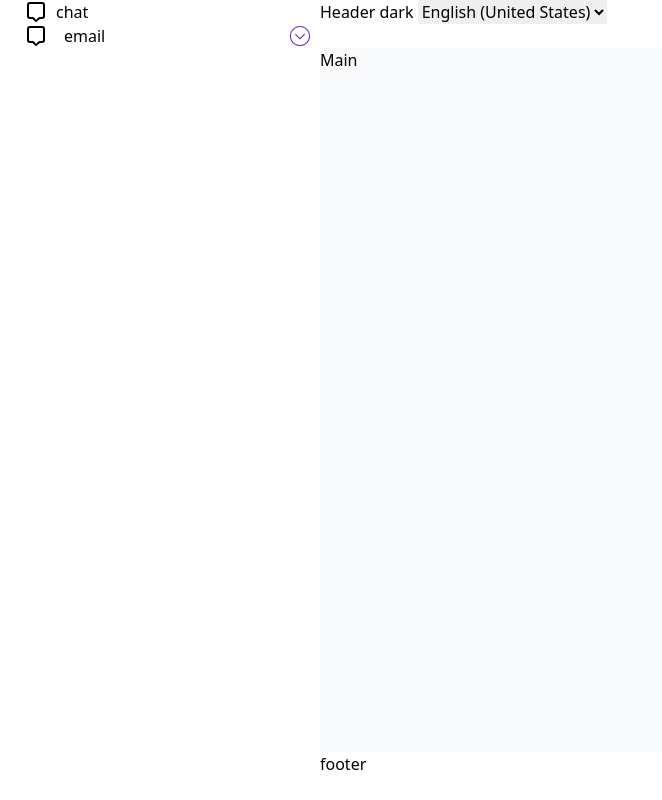
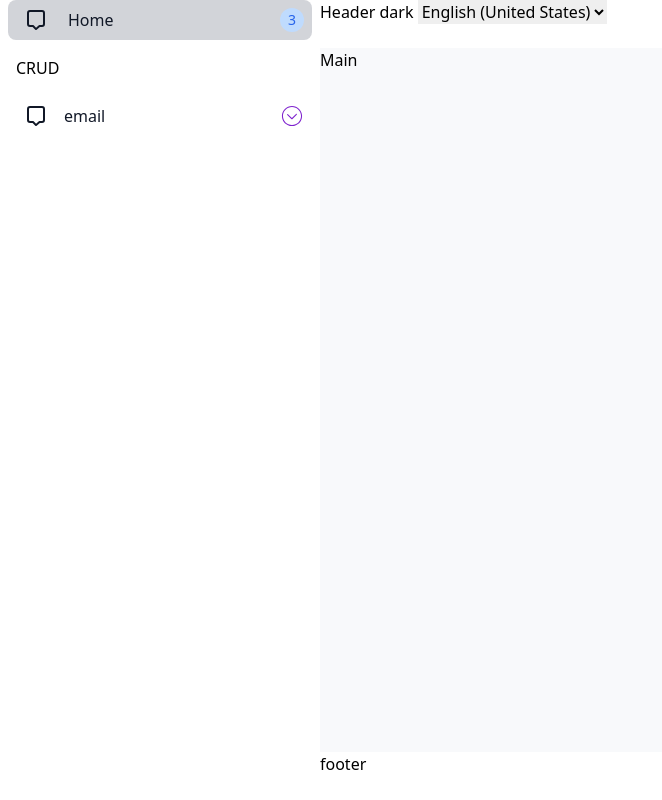
Before and after one commit to alighafoori/dashveltekit, a SvelteKit app: page / in a window 1280 px wide. Shown: the whole page, without its empty margins (0-662 px from the left). Built offline with nearby package versions, Linux system fonts and the light colour scheme.

Commit message:
working on sidebar

```diff
--- a/package.json
+++ b/package.json
@@ -29,6 +29,7 @@
 		"prettier-plugin-svelte": "^3.0.0",
 		"svelte": "^4.1.0",
 		"svelte-check": "^3.4.6",
+		"svelte-preprocess": "^5.0.4",
 		"tailwindcss": "^3.3.3",
 		"tslib": "^2.6.0",
 		"typescript": "^5.1.6",
--- /dev/null
+++ b/src/components/sidebar/category.svelte
@@ -0,0 +1,8 @@
+<script lang="ts">
+    export let text:string
+</script>
+<li>
+    <div class="p-4">
+        <p class="text=[#FFE0E0]">{text}</p>
+    </div>
+</li>
--- a/src/components/sidebar/collapsibleMenu.svelte
+++ b/src/components/sidebar/collapsibleMenu.svelte
@@ -5,7 +5,7 @@
 
 <li class="px-2">
 	<a
-		class="flex pl-2 rtl:pr-2 "
+		class="dark:hover:text-[#FFFFFF] flex items-center p-2 text-base font-normal text-gray-900 rounded-lg dark:text-white cursor-pointer hover:bg-gray-100 dark:hover:bg-gray-700"
 		on:click={() => {
 			show = !show;
 		}}
--- a/src/components/sidebar/menu.svelte
+++ b/src/components/sidebar/menu.svelte
@@ -1,11 +1,49 @@
 <script lang="ts">
+	import { createEventDispatcher } from 'svelte';
+	import { page } from '$app/stores';
 	export let text: string;
 	export let href: string | null = null;
+	export let badge: string | null = null;
+	export let notifications: number = 0;
+	let currentPage = '/';
+	const selected = 'bg-gray-500 bg-opacity-30';
+	const notSelected = 'hover:bg-gray-100 dark:hover:bg-gray-700';
+	const dispatch = createEventDispatcher();
+	function click() {
+		dispatch('click');
+	}
+	page.subscribe((x) => {
+		currentPage = x.url.pathname;
+	});
 </script>
 
 <li class="px-2">
-	<a {href} class="pl-2 rtl:pr-2 flex">
+	<a
+		{href}
+		target="_blank"
+		on:click={click}
+		class="flex items-center p-2 text-base font-normal text-gray-900 rounded-lg dark:text-white {currentPage ==
+		href
+			? selected
+			: notSelected}"
+	>
+		<slot />
+		<span class="flex-1 ml-3 whitespace-nowrap">{text}</span>
+		{#if badge}
+			<span
+				class="inline-flex items-center justify-center px-2 ml-3 text-sm font-medium text-gray-800 bg-gray-200 rounded-full dark:bg-gray-700 dark:text-gray-300"
+				>{badge}</span
+			>
+		{/if}
+		{#if notifications > 0}
+			<span
+				class="inline-flex items-center justify-center w-3 h-3 p-3 ml-3 text-sm font-medium text-blue-600 bg-blue-200 rounded-full dark:bg-blue-900 dark:text-blue-200"
+				>{notifications}</span
+			>
+		{/if}
+	</a>
+	<!-- <a {href} class="pl-2 rtl:pr-2 flex hover:text-[#8231D3] dark:text-[#6D6F77] dark:hover:text-[#FFFFFF]">
         <slot/>
 		<span class="grow"> {text}</span>
-	</a>
+	</a> -->
 </li>
--- a/src/components/sidebar/menus.svelte
+++ b/src/components/sidebar/menus.svelte
@@ -1,10 +1,11 @@
 <script lang="ts">
 	import Menu from './menu.svelte';
     import CollapsibleMenu from './collapsibleMenu.svelte';
+    import Category from './category.svelte';
 </script>
 
-<ul>
-	<Menu text="chat" href="/chat">
+<ul class="">
+	<Menu text="Home" href="/" notifications={3}>
 		<svg
 			class="mx-2"
 			xmlns="http://www.w3.org/2000/svg"
@@ -17,7 +18,8 @@
 			/></svg
 		>
 	</Menu>
-    <CollapsibleMenu text="email">
+    <Category text="CRUD"/>
+    <CollapsibleMenu text="email" >
         <svg slot="icon"
 			class="mx-2"
 			xmlns="http://www.w3.org/2000/svg"
@@ -42,7 +44,7 @@
                 /></svg
             >
         </Menu>
-        <Menu text="menu2" href="/chat">
+        <Menu text="menu2" href="/chat" badge="Pro">
             <svg
                 class="mx-2"
                 xmlns="http://www.w3.org/2000/svg"
--- a/vite.config.ts
+++ b/vite.config.ts
@@ -10,6 +10,15 @@ export default defineConfig({
 		}
 	},
 	test: {
-		include: ['src/**/*.{test,spec}.{js,ts}']
+		include: ['src/**/*.{test,spec}.{js,ts}']		,
+		coverage: {
+			provider: 'v8'
+		},
+		alias: {
+			src: path.resolve(__dirname, './src')
+		},
+		deps: {
+			inline: [/vite-test-utils/]
+		}
 	}
 });
```
Also changed, not shown: 2 other files (tests, documents, lock files or other folders).
